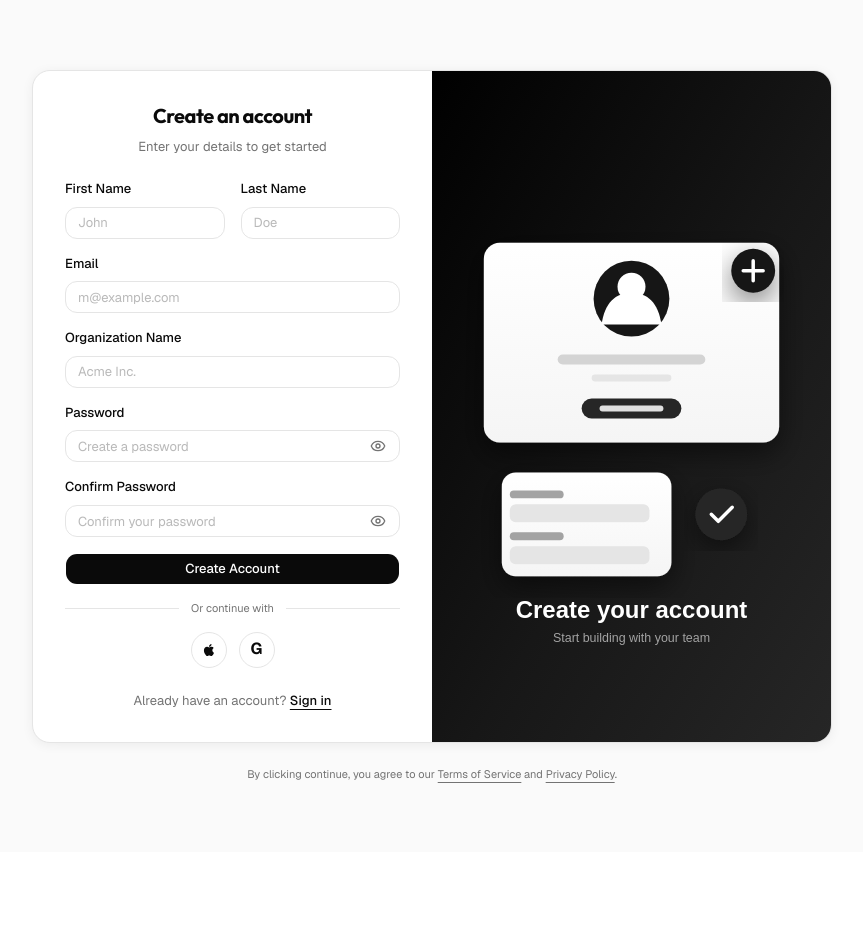
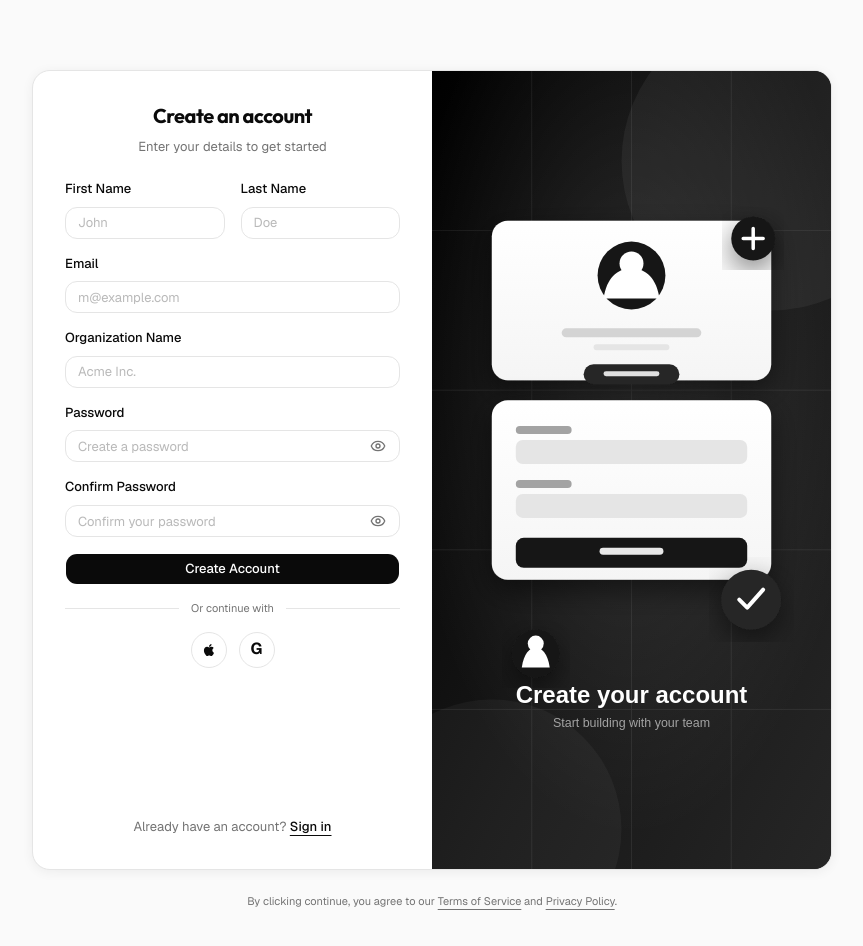
Before and after one commit to dimple0613/Saas-Master, a Next.js app: page /signup in a window 1280 px wide. Shown: the top 946 px of the page, without its empty margins (208-1071 px from the left). Before the commit the page ends 852 px from the top, so only its background shows below. Built offline with nearby package versions, Linux system fonts and the light colour scheme.

Commit message:
Redesign signup illustration as full-bleed tall hero

```diff
--- a/app/(auth)/signup/page.tsx
+++ b/app/(auth)/signup/page.tsx
@@ -155,7 +155,7 @@ function SignupContent() {
                 <img
                   src="/auth-signup-illustration.svg"
                   alt="SaaS Platform illustration"
-                  className="relative h-full w-full object-contain"
+                  className="relative h-full w-full object-cover"
                 />
               </div>
             </div>
@@ -300,7 +300,7 @@ function SignupContent() {
               <img
                 src="/auth-signup-illustration.svg"
                 alt="SaaS Platform illustration"
-                className="relative h-full w-full object-contain"
+                className="relative h-full w-full object-cover"
               />
             </div>
           </div>
```
Also changed, not shown: public/auth-signup-illustration.svg.
